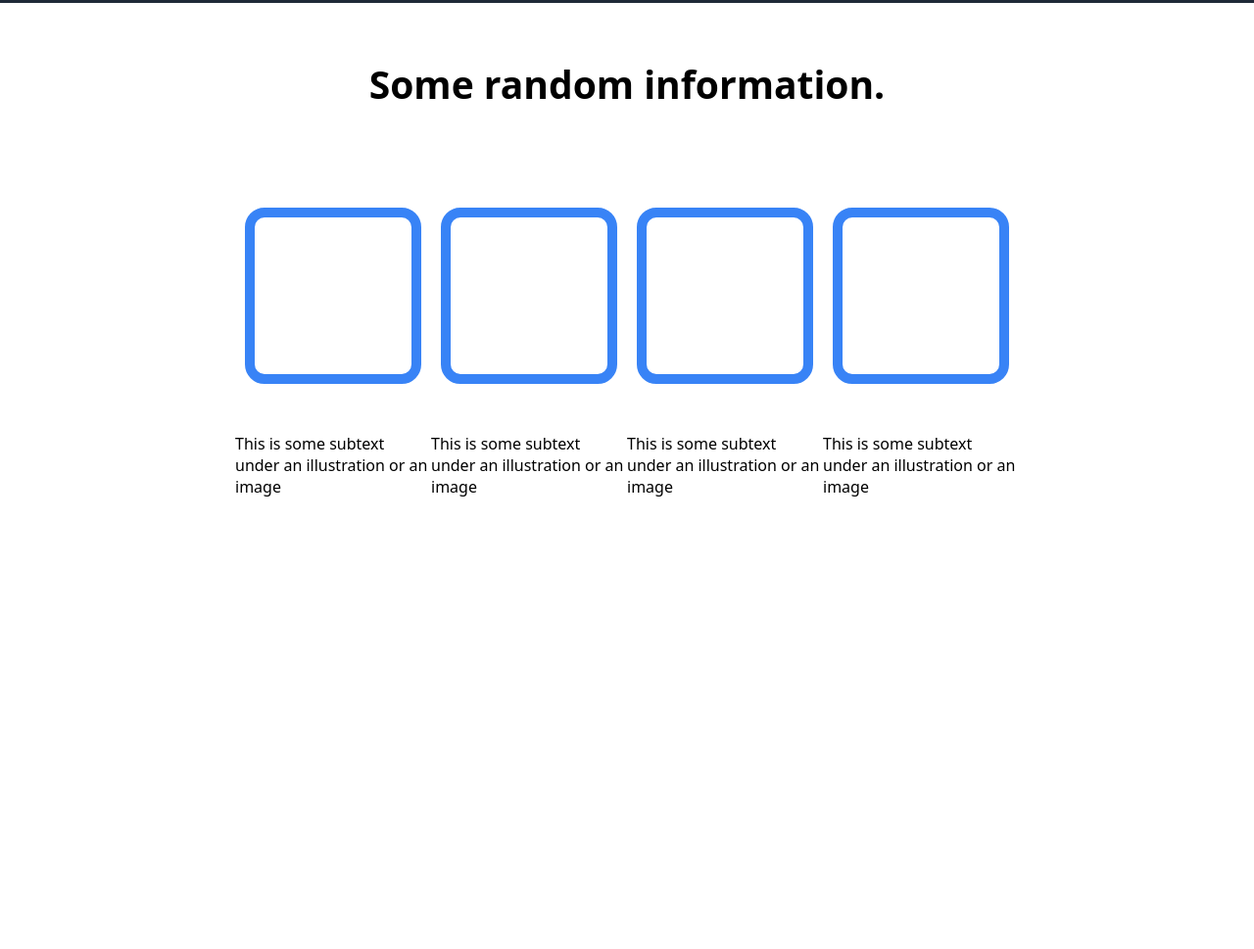
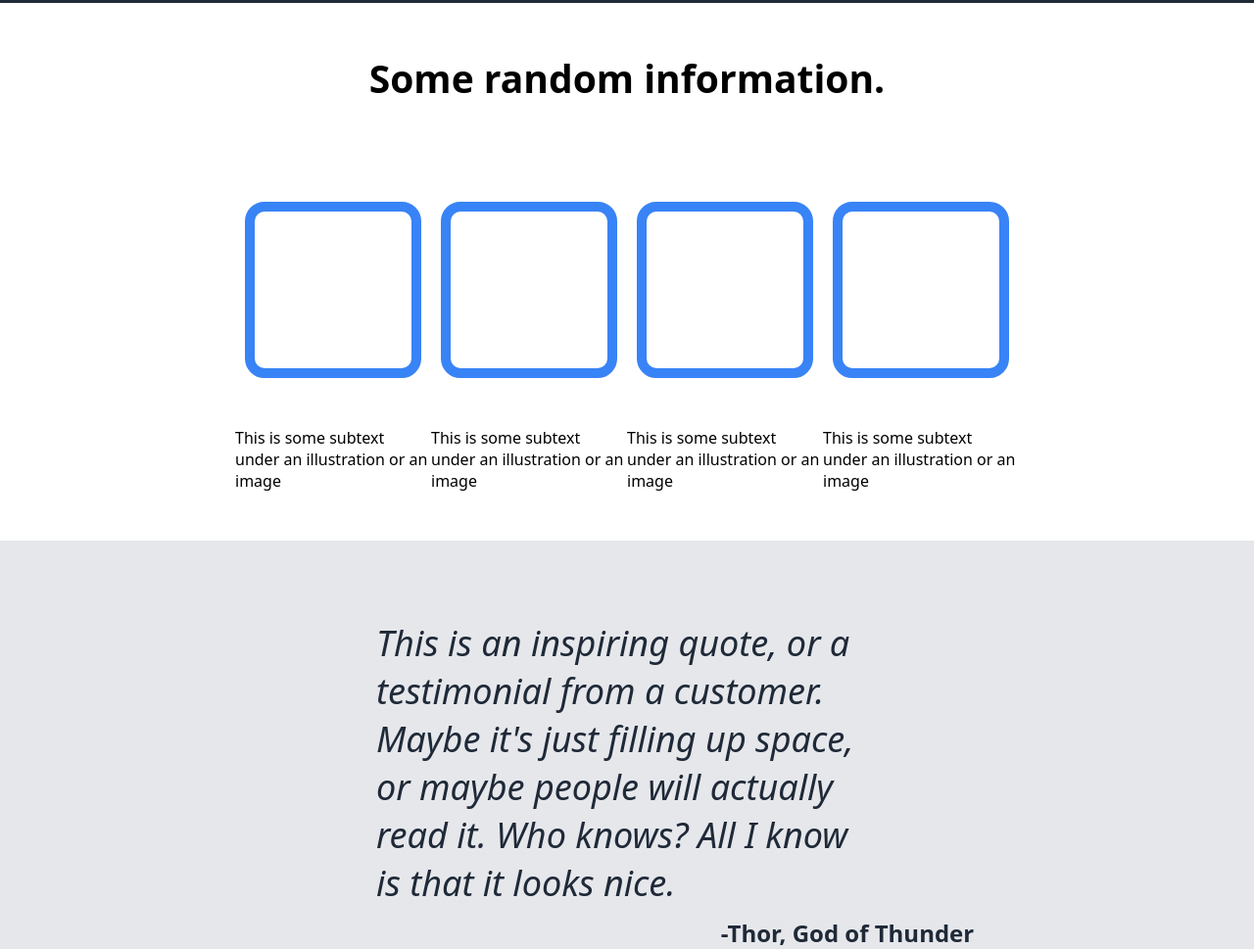
Before and after one commit to aledbutch/product-landing-page-, a plain HTML site: page index.html in a window 1280 px wide. Shown: the part 417-1386 px from the top of the page at 98% size. Before the commit the page ends 975 px from the top, so only its background shows below. Drawn offline with Linux system fonts and the light colour scheme.

Commit message:
Third div structure of PL pag added

```diff
--- a/index.html
+++ b/index.html
@@ -47,10 +47,19 @@
             <div class="box"></div>
           <div class="text">This is some subtext under an illustration or an image</div>
         </div>
-
         </div>
 
+  <div id="div-four">
 
+    <div id="para-div">
+<div id="paragraph">This is an inspiring quote, or a testimonial from a customer. Maybe it's just filling up space, or maybe people will actually read it. Who knows? All I know is that it looks nice. </div></div>
+<div id="quote-div">
+<div id="quote">-Thor, God of Thunder</div></div>
+
+
+
+
+  </div>
 
 
 </div>
--- a/styles.css
+++ b/styles.css
@@ -10,8 +10,6 @@ html, body {
     align-items: stretch;
     height: 100%;
 }
-
-
 
 #header-logo {
 
@@ -86,12 +84,12 @@ html, body {
 
 
 #div-three {
-    height:20%;
+
     display: flex;
     flex-direction: column;
     justify-content: center;
     align-items: center;
-    padding-top: 200px;
+
 }
 
     .sri{
@@ -126,3 +124,46 @@ html, body {
  .text{
     width:200px;
  }
+
+   #div-four{
+    padding:0%;
+    display: flex;
+    background-color: #E5E7EB;
+    flex-direction: column;
+    justify-content: center;
+    align-items: center;
+    width:100%;
+
+
+   }
+
+   #paragraph{
+    font-style: italic;
+    font-size: 36px;
+    color: #1f2937;
+    padding:10px;
+    width:40%;
+    padding-top: 80px;
+
+    }
+
+    #para-div{
+        display: flex;
+        flex-direction: row;
+    justify-content: center;
+
+    }
+
+    #quote{
+        color:#1f2937;
+        font-size: 24px;
+        padding-left: 450px;
+        font-weight: 700;
+    }
+
+#quote-div{
+    display: flex;
+        flex-direction: row;
+    justify-content:center;
+    width:100%;
+}
```
